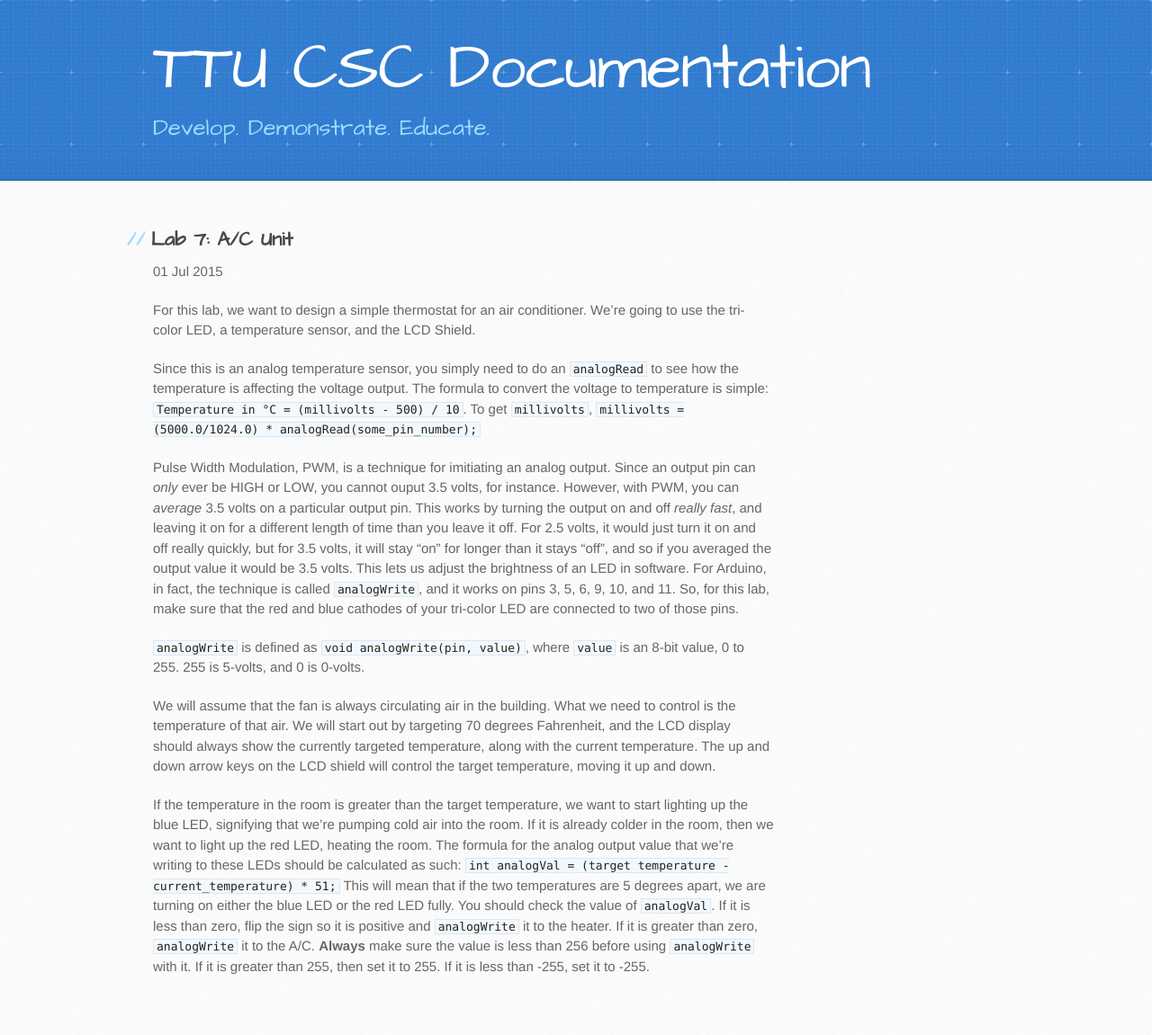
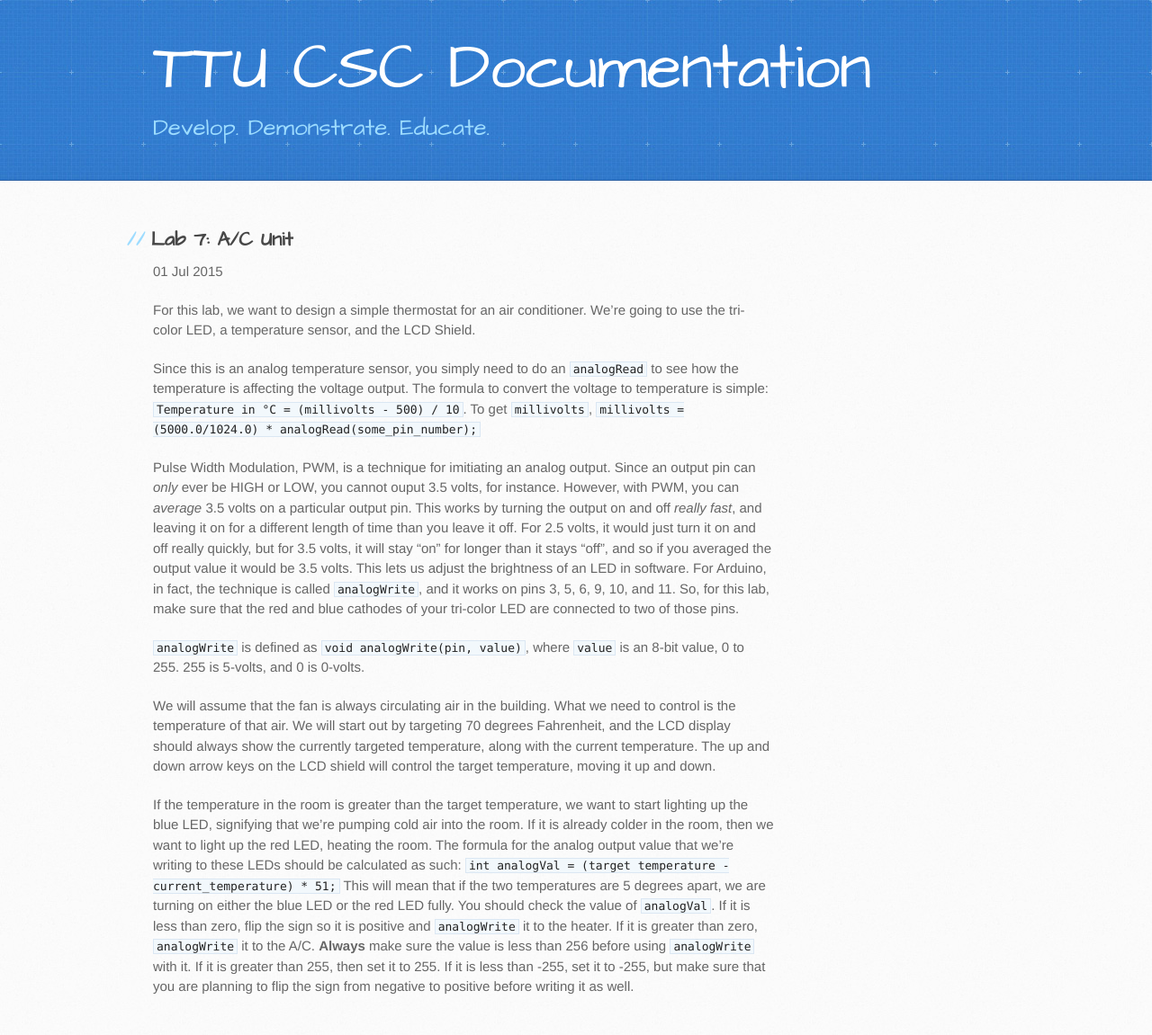
Before and after one commit to TTU-CSC/ttu-csc.github.com, a Jekyll site: the page built from _posts/2015-07-01-lab-7-ac-unit.markdown, in a window 1280 px wide. Shown: the whole page at 90% size. Built offline with Jekyll 4.4.1, drawn with Linux system fonts in a browser that asks for light colours; before the commit the page ends 1129 px from its top, so only the background shows below that.

```diff
--- a/_posts/2015-07-01-lab-7-ac-unit.markdown
+++ b/_posts/2015-07-01-lab-7-ac-unit.markdown
@@ -15,4 +15,4 @@
 
 We will assume that the fan is always circulating air in the building. What we need to control is the temperature of that air. We will start out by targeting 70 degrees Fahrenheit, and the LCD display should always show the currently targeted temperature, along with the current temperature. The up and down arrow keys on the LCD shield will control the target temperature, moving it up and down.
 
-If the temperature in the room is greater than the target temperature, we want to start lighting up the blue LED, signifying that we're pumping cold air into the room. If it is already colder in the room, then we want to light up the red LED, heating the room. The formula for the analog output value that we're writing to these LEDs should be calculated as such: `int analogVal = (target temperature - current_temperature) * 51;` This will mean that if the two temperatures are 5 degrees apart, we are turning on either the blue LED or the red LED fully. You should check the value of `analogVal`. If it is less than zero, flip the sign so it is positive and `analogWrite` it to the heater. If it is greater than zero, `analogWrite` it to the A/C. **Always** make sure the value is less than 256 before using `analogWrite` with it. If it is greater than 255, then set it to 255. If it is less than -255, set it to -255.
+If the temperature in the room is greater than the target temperature, we want to start lighting up the blue LED, signifying that we're pumping cold air into the room. If it is already colder in the room, then we want to light up the red LED, heating the room. The formula for the analog output value that we're writing to these LEDs should be calculated as such: `int analogVal = (target temperature - current_temperature) * 51;` This will mean that if the two temperatures are 5 degrees apart, we are turning on either the blue LED or the red LED fully. You should check the value of `analogVal`. If it is less than zero, flip the sign so it is positive and `analogWrite` it to the heater. If it is greater than zero, `analogWrite` it to the A/C. **Always** make sure the value is less than 256 before using `analogWrite` with it. If it is greater than 255, then set it to 255. If it is less than -255, set it to -255, but make sure that you are planning to flip the sign from negative to positive before writing it as well.
```
